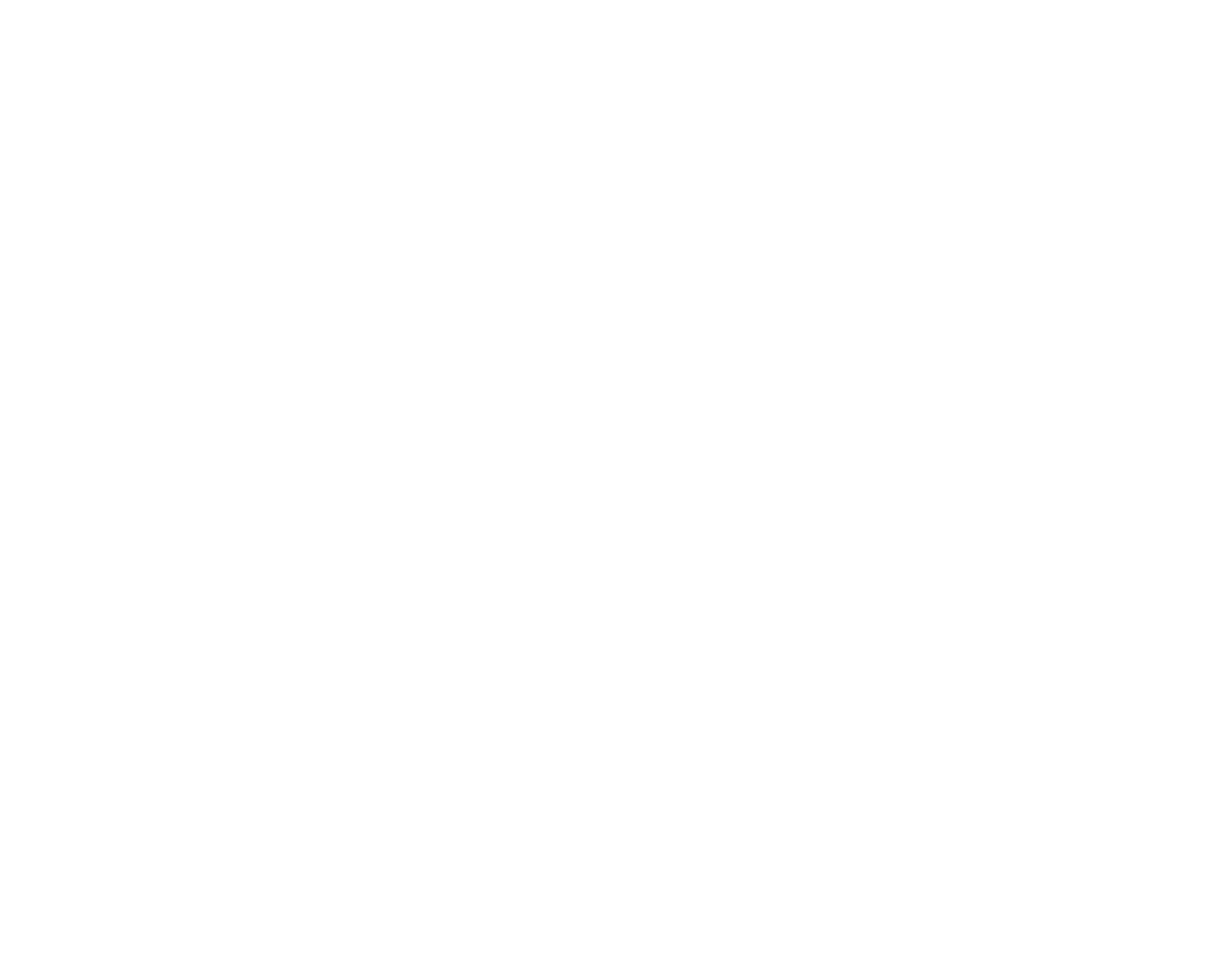
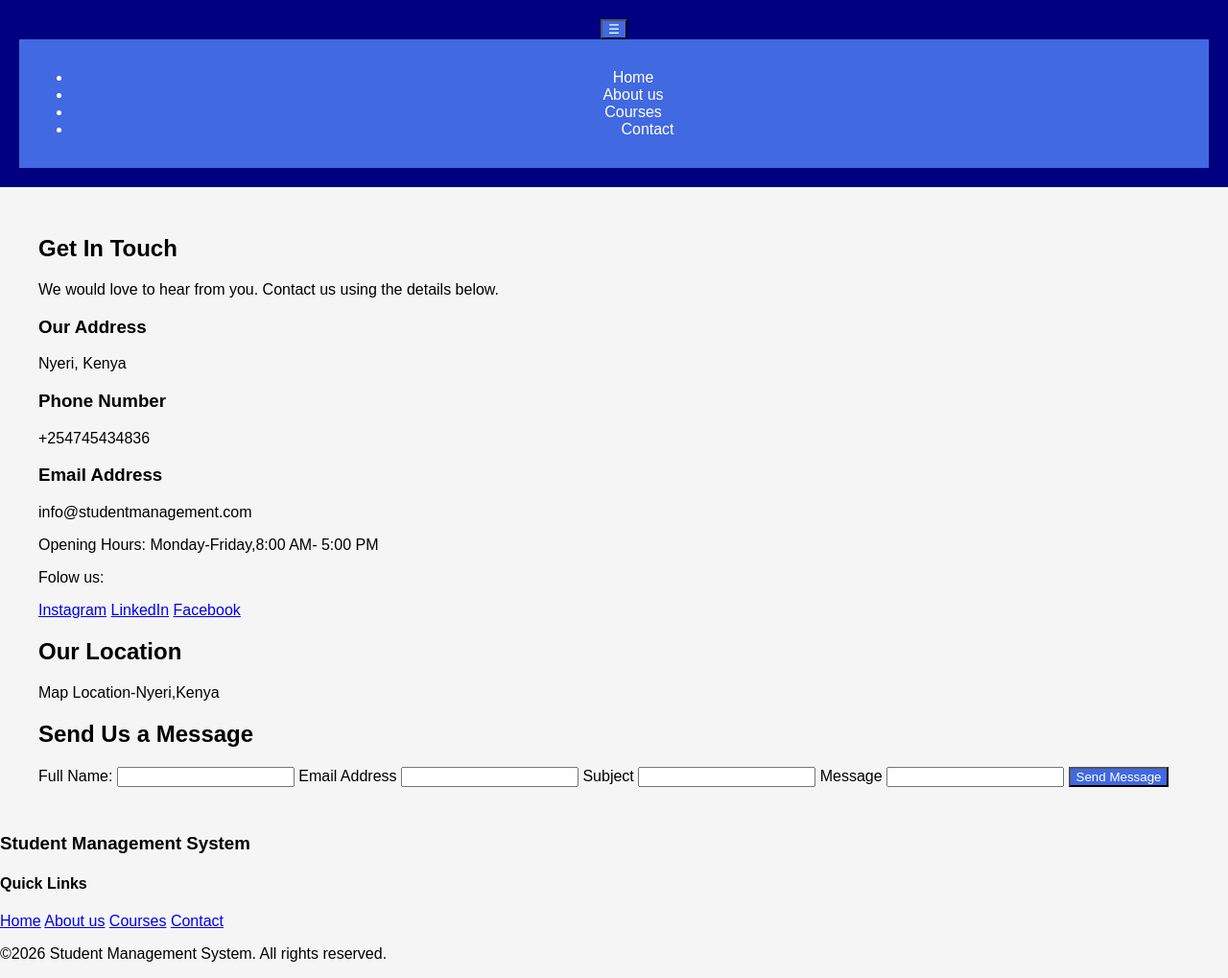
Before and after one commit to PaulineGMDEV/Week3-Assignment, a plain HTML site: page contact.html in a window 1280 px wide. Shown: the whole page at 96% size. Before the commit the page ends 800 px from the top, so only its background shows below. Drawn offline with Linux system fonts and the light colour scheme.

Commit message:
added styling

```diff
--- a/contact.html
+++ b/contact.html
@@ -0,0 +1,94 @@
+<!DOCTYPE html>
+<html lang="en">
+<head>
+    <meta charset="UTF-8">
+    <meta name="viewport" content="width=device-width, initial-scale=1.0">
+    <title>Contact Us</title>
+    <link rel="stylesheet" href="css/style.css">
+</head>
+<body>
+    <header>
+        <button class="menu-toggle" id="menuToggle">☰</button>
+        <nav>
+            <ul>
+                <li><a href="index.html">Home</a></li>
+                <li><a href="about.html">About us</a></li>
+                <li><a href="courses.html">Courses</a></li>
+                <li><a href="contact.html" class="active"></a>Contact</li>
+            </ul>
+        </nav>
+    </header>
+
+    <main>
+        <section>
+            <h2>Get In Touch</h2>
+            <P>We would love to hear from you. Contact us using the details below.</P>
+
+            <div>
+                <h3>Our Address</h3>
+                <p>Nyeri, Kenya</p>
+            </div>
+
+            <div>
+                <h3>Phone Number</h3>
+                <p>+254745434836</p>
+            </div>
+
+            <div>
+                <h3>Email Address</h3>
+                <p>info@studentmanagement.com</p>
+            </div>
+
+            <div>
+                <p>Opening Hours: Monday-Friday,8:00 AM- 5:00 PM</p>
+            </div>
+
+            <div>
+                <p>Folow us:</p>
+                <a href="#">Instagram</a>
+                <a href="#">LinkedIn</a>
+                <a href="#">Facebook</a>
+            </div>
+        </section>
+
+        <section>
+            <h2>Our Location</h2>
+            <div class="map">
+                <p>Map Location-Nyeri,Kenya</p>
+            </div>
+        </section>
+
+    <section>
+        <h2>Send Us a Message</h2>
+        <form id="contactForm">
+            <label for="name">Full Name:</label>
+            <input type="text" id="name"name="name" required>
+
+            <label for="email">Email Address</label>
+            <input type="text" id="email" name="email"required>
+
+            <label for="subject">Subject</label>
+            <input type="text" id="subject" name="subject"required>
+
+            <label for="message">Message</label>
+            <input type="text" id="message" name="message" required>
+
+            <button type="submit">Send Message</button>
+        </form>
+    </section>
+    </main>
+
+<footer>
+    <h3>Student Management System</h3>
+
+    <h4>Quick Links</h4>
+    <a href="index.html">Home</a>
+    <a href="about.html">About us</a>
+    <a href="courses.html">Courses</a>
+    <a href="contact.html">Contact</a>
+
+    <p>&copy;2026 Student Management System. All rights reserved.</p>
+</footer>
+    <script src="script.js"></script>
+</body>
+</html>
--- a/css/style.css
+++ b/css/style.css
@@ -1,3 +1,47 @@
+/*Website Colour Theme*/
 body {
-background-color: yellow;
+    background-color: whitesmoke;
+    color: black;
+    font-family: Arial, Helvetica, sans-serif;
+    margin: 0;
+    padding: 0;
 }
+
+header {
+    background-color: navy;
+    color: white;
+    padding: 20px;
+    text-align: center;
+}
+
+h1,h2,h3{
+    font-family:Arial, Helvetica, sans-serif
+}
+
+button {
+    background-color: royalblue;
+    color: white;
+}
+
+nav {
+    background-color: royalblue;
+    padding: 15px;
+    text-align: center;
+}
+
+nav a {
+    color:white;
+    text-decoration:none;
+    margin:15px;
+    font-size: 16px;
+}
+
+nav a:hover {
+    border-color: yellow;
+}
+
+main {
+    padding: 30px;
+    max-width: 1200px;
+    margin: auto;
+}
```
Also changed, not shown: about.html (+126 -0 lines), courses.html (+98 -0 lines), index.html (+27 -6 lines).
